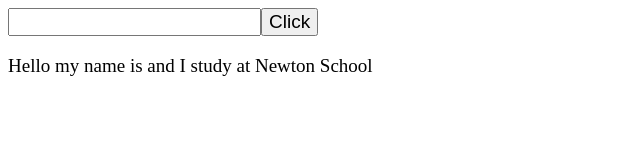
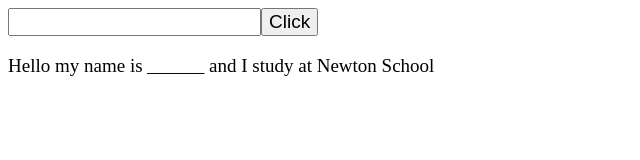
Before and after one commit to neetuchoudhary021993/Outputting-Dynamic-data-in-React---Group-Contest-27-08-23---krbu1152bjq4, a React app: page / in a window 1280 px wide. Shown: the top 160 px of the page, without its empty margins (0-640 px from the left). Built offline with nearby package versions, Linux system fonts and the light colour scheme.

Commit message:
Update App.js

```diff
--- a/src/components/App.js
+++ b/src/components/App.js
@@ -17,7 +17,7 @@ const App = () => {
         }}
       />
       <button id='button' onClick={handleButtonClick}>Click</button>
-      <p id='text'> Hello my name is {name} and I study at Newton School</p>
+      <p id='text'> Hello my name is ______ and I study at Newton School</p>
     </div>
   );
 }
```
